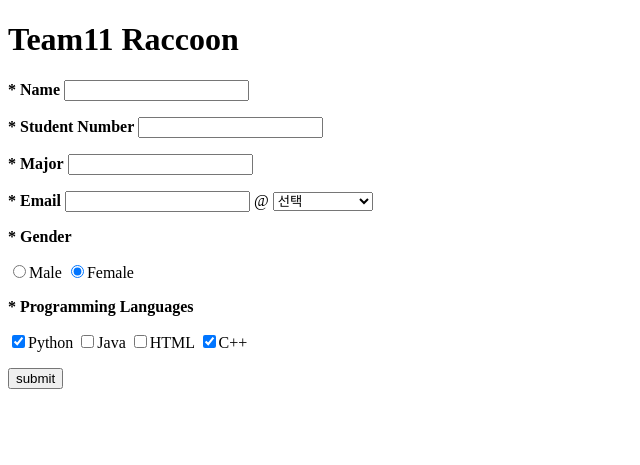
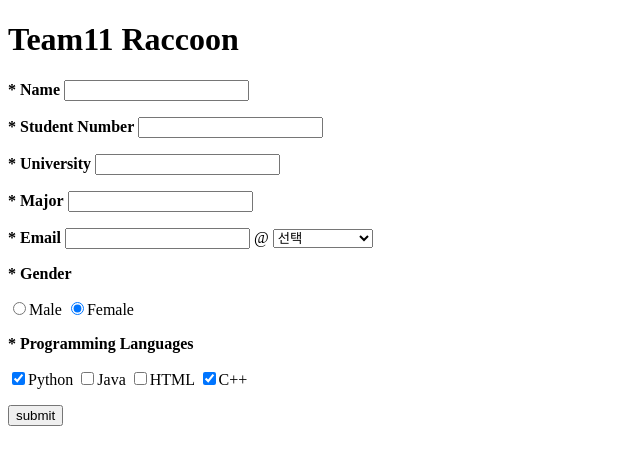
Before and after one commit to study2895/2023-2-OSSPrac-Raccoon-11, a Flask app: template teamhw4/app/templates/main.html in a window 1280 px wide. Shown: the top 465 px of the page, without its empty margins (0-640 px from the left). Run offline with Flask 3, Linux system fonts and the light colour scheme; the template is opened without the code that fills it, so the values that code supplies are empty.

Commit message:
Update main.html University

```diff
--- a/teamhw4/app/templates/main.html
+++ b/teamhw4/app/templates/main.html
@@ -5,6 +5,7 @@
     <form action="/result" method="POST">
         <p><b>* Name</b> <input type='text' id='name' name='name' /></p>
         <p><b>* Student Number</b> <input type='text' id='StudentNumber' name='StudentNumber' /></p>
+        <p><b>* University</b> <input type='text' id='University' name='University' /></p>
         <p><b>* Major</b> <input type='text' id='Major' name='Major' /></p>
         <p><b>* Email</b> <input class="box" name="domaintxt" id="domaintxt" type="text" />&nbsp;@
             <select class="box" name="domainlist" id="domainlist">
```
